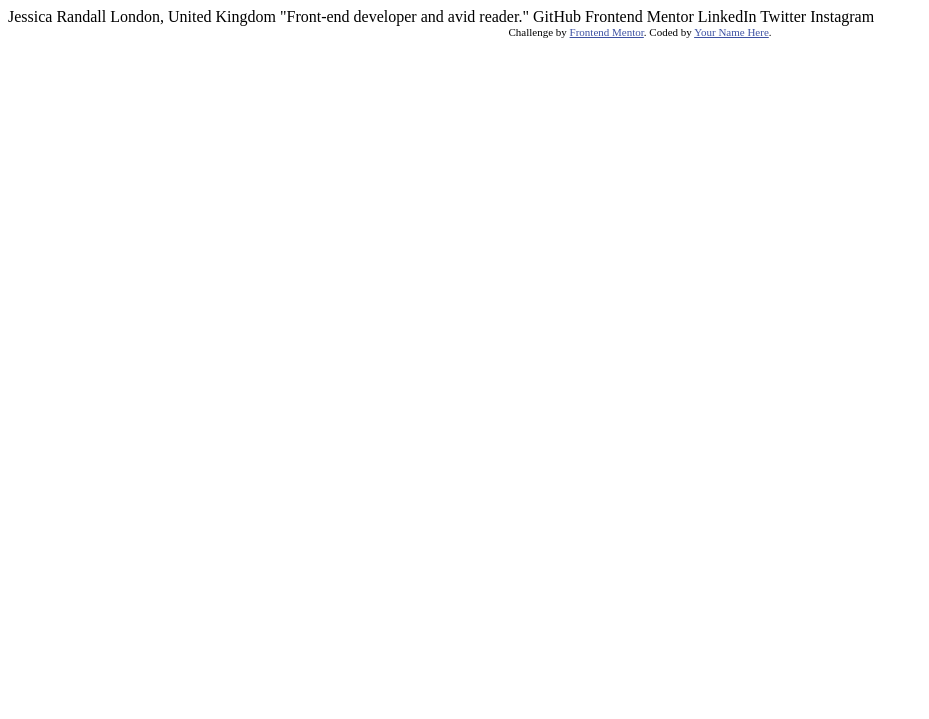
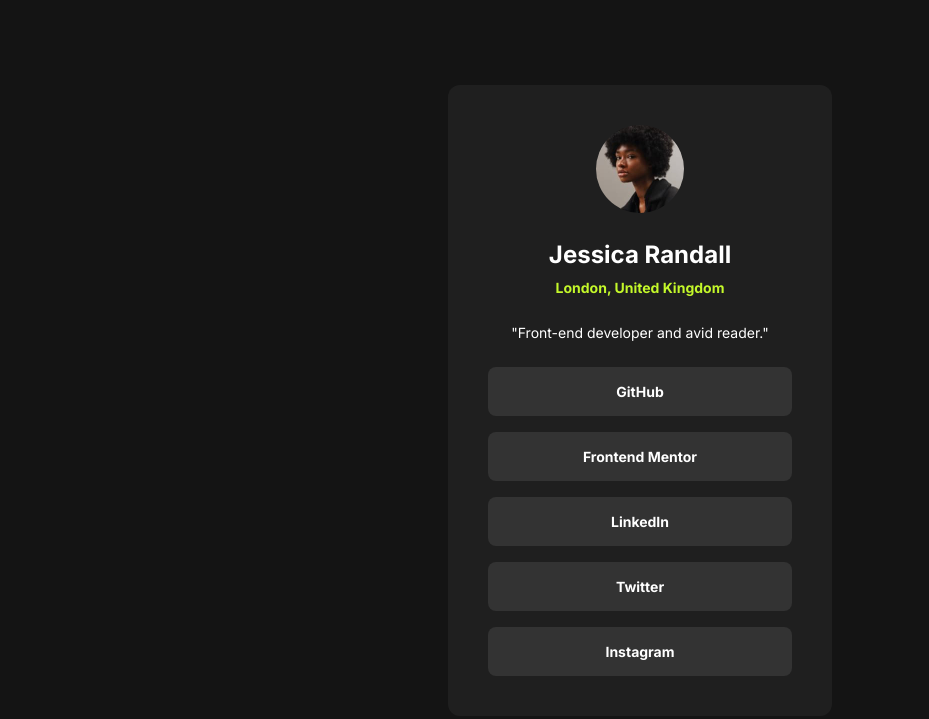
Before and after one commit to whiteriver-dev/Social-Links-Profile, a plain HTML site: page index.html in a window 1280 px wide. Shown: the whole page, without its empty margins (0-929 px from the left). Drawn offline with Linux system fonts and the light colour scheme.

Commit message:
complete version

```diff
--- a/index.html
+++ b/index.html
@@ -8,27 +8,23 @@
 
   <title>Frontend Mentor | Social links profile</title>
 
-  <!-- Feel free to remove these styles or customise in your own stylesheet 👍 -->
-  <style>
-    .attribution { font-size: 11px; text-align: center; }
-    .attribution a { color: hsl(228, 45%, 44%); }
-  </style>
+  <link rel="stylesheet" href="stylesheet.css">
 </head>
 <body>
-
-  Jessica Randall
-  London, United Kingdom
-  "Front-end developer and avid reader."
-
-  GitHub
-  Frontend Mentor
-  LinkedIn
-  Twitter
-  Instagram
-
-  <div class="attribution">
-    Challenge by <a href="https://www.frontendmentor.io?ref=challenge" target="_blank">Frontend Mentor</a>.
-    Coded by <a href="#">Your Name Here</a>.
-  </div>
+  <main class="main-container">
+    <img class="profile-pic" src="./assets/images/avatar-jessica.jpeg">
+    <div class="name-container">
+      <h1>Jessica Randall</h1>
+      <p class="location">London, United Kingdom</p>
+    </div>
+    <p class="description">"Front-end developer and avid reader."</p>
+    <div class="button-container">
+      <a class="main-button" href="https://github.com/whiteriver-dev">GitHub</a>
+      <a class="main-button" href="https://www.frontendmentor.io/profile/whiteriver-dev">Frontend Mentor</a>
+      <a class="main-button">LinkedIn</a>
+      <a class="main-button">Twitter</a>
+      <a class="main-button">Instagram</a>
+    </div>
+  </main>
 </body>
 </html>
--- /dev/null
+++ b/stylesheet.css
@@ -0,0 +1,106 @@
+@import url('https://fonts.googleapis.com/css2?family=Figtree:ital,wght@0,300..900;1,300..900&family=Fraunces:ital,opsz,wght@0,9..144,100..900;1,9..144,100..900&family=Inter:ital,opsz,wght@0,14..32,100..900;1,14..32,100..900&family=Manrope:wght@200..800&family=Open+Sans:ital,wght@0,300..800;1,300..800&family=Outfit:wght@100..900&display=swap');
+
+* {
+    font-family: 'Inter';
+    max-width: 100%;
+    height: auto;
+}
+
+html, body {
+    background-color: #141414;
+    color: white;
+    display: flex;
+    justify-content: center;
+    align-items: center;
+    height: 100%;
+}
+
+.main-container {
+    background-color: #1F1F1F;
+    display: flex;
+    flex-direction: column;
+    align-items: center;
+    justify-content: center;
+    box-sizing: border-box;
+    width: 384px;
+    min-width: 327px;
+    height: auto;
+    min-height: 579px;
+    margin-left: 24px;
+    margin-right: 24px;
+    border-radius: 12px;
+    gap: 24px;
+    padding: 40px;
+}
+
+.profile-pic {
+    border-radius: 50%;
+    height: 88px;
+    width: 88px;
+}
+
+.name-container {
+    display: flex;
+    flex-direction: column;
+    align-items: center;
+    gap: 4px;
+}
+
+h1 {
+    margin: 0;
+    font-weight: 700;
+    font-size: 24px;
+    line-height: 150%;
+}
+
+.location {
+    margin: 0;
+    color: #C4F82A;
+    font-weight: 700;
+    font-size: 14px;
+    line-height: 150%;
+}
+
+.description {
+    font-size: 14px;
+    line-height: 150%;
+    margin: 0;
+}
+
+.button-container {
+    display: flex;
+    flex-direction: column;
+    text-align: center;
+    width: 100%;
+    margin-left: 40px;
+    margin-right: 40px;
+    gap: 16px;
+}
+
+a {
+    all: unset;
+    background-color: #333333;
+    color:white;
+    padding: 16px;
+    border-radius: 8px;
+    font-weight: 700;
+    font-size: 14px;
+    transition: color 0.3s ease, background-color 0.3s ease;
+}
+
+a:hover {
+    background-color:#C4F82A;
+    color: black;
+    transition: color 0.3s ease, background-color 0.3s ease;
+}
+
+@media (max-width: 376px) {
+    .main-container {
+        padding: 24px;
+    }
+
+    .button-container {
+        margin-left: 24px;
+        margin-right: 24px;
+    }
+}
```
